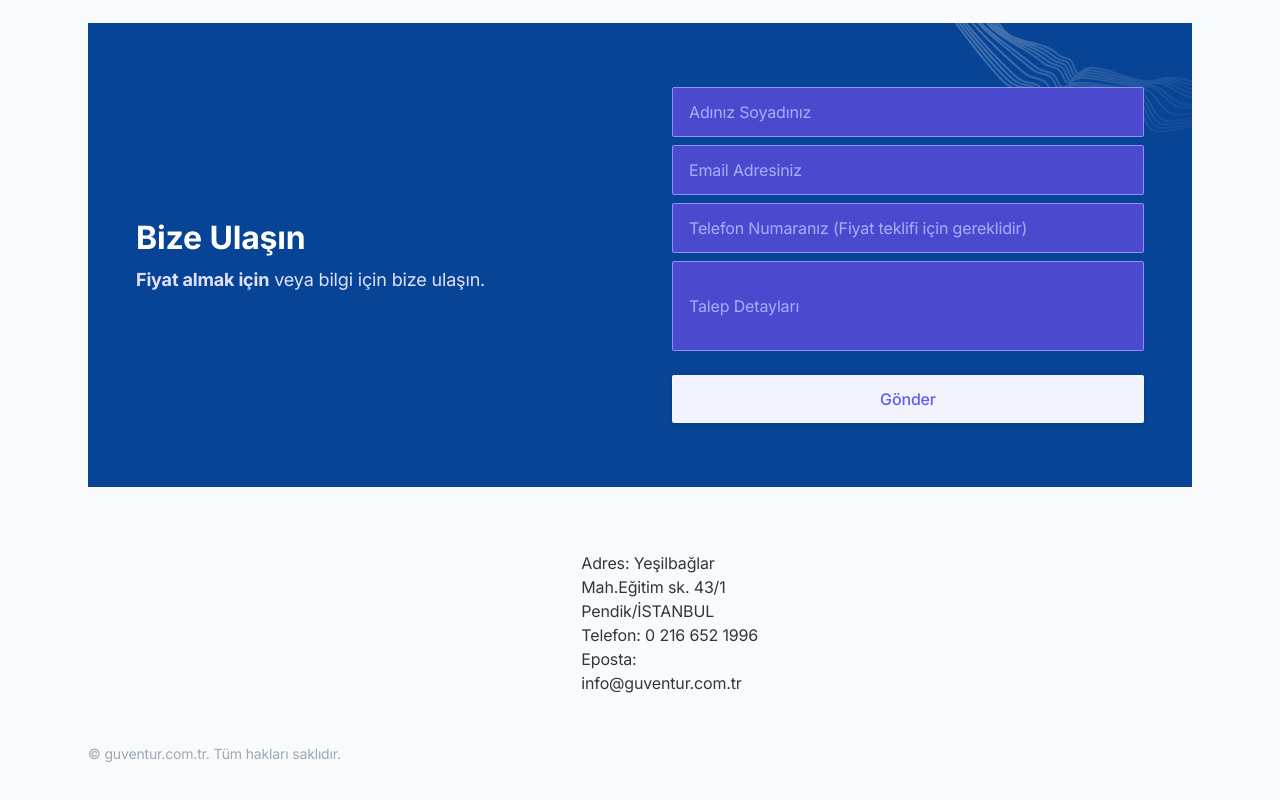
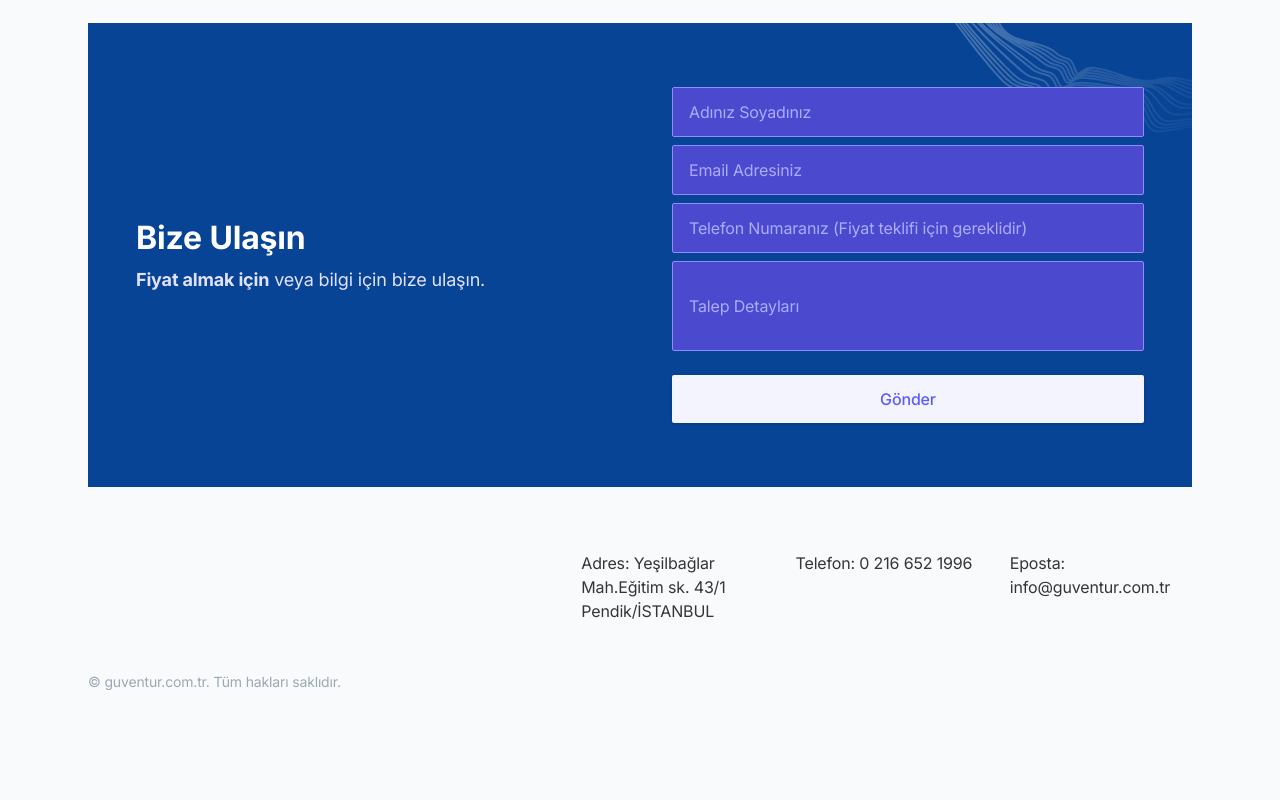
Before and after one commit to emrekaandrms/GuvenTurizm, a Next.js app: page / in a window 1280 px wide. Shown: the part 6876-7676 px from the top of the page. After the commit the page ends 7632 px from the top, so only its background shows below. Built offline with nearby package versions, Linux system fonts and the light colour scheme.

Commit message:
17031242

```diff
--- a/components/ui/footer.tsx
+++ b/components/ui/footer.tsx
@@ -21,14 +21,13 @@ export default function Footer() {
             {/* 2nd, 3rd and 4th blocks */}
             <div className="md:col-span-8 lg:col-span-7 grid sm:grid-cols-3 gap-8">
 
-              {/* 2nd block */}
-              <div className="text-md">
+
 
               <p>Adres: Yeşilbağlar Mah.Eğitim sk. 43/1 Pendik/İSTANBUL</p>
               <p>Telefon: 0 216 652 1996 </p>
               <p>Eposta: info@guventur.com.tr</p>
 
-              </div>
+
 
 
 
```
